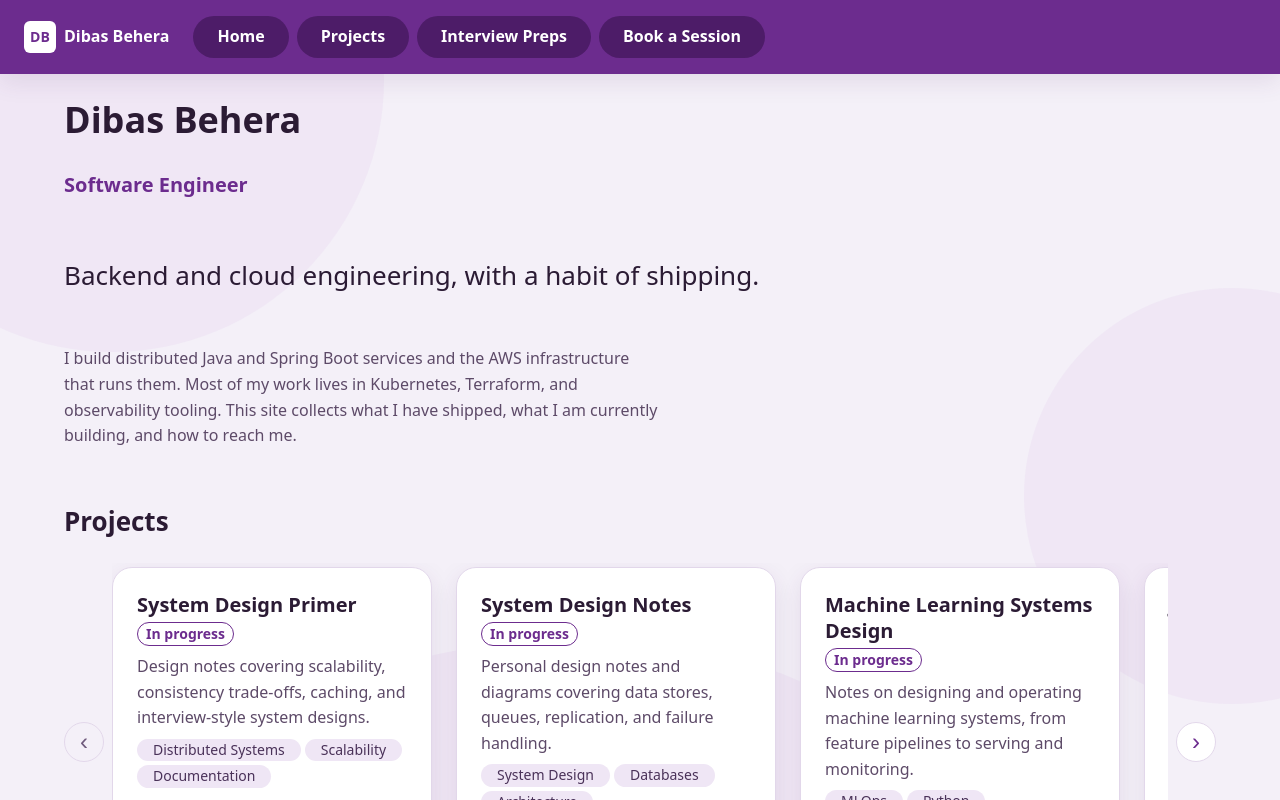
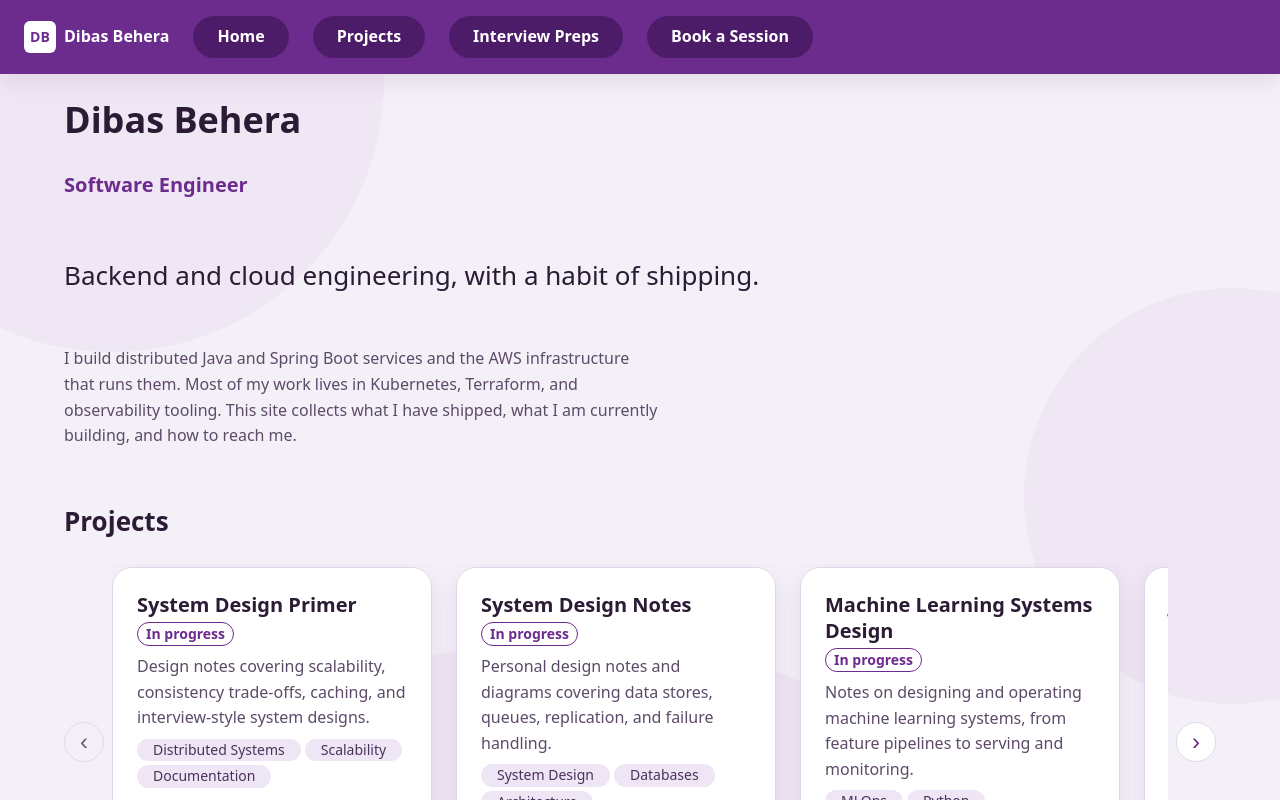
Before and after one commit to dibasbehera7/dibasbehera, a Next.js app: page / in a window 1280 px wide. Shown: the top 800 px of the page. Built offline with nearby package versions, Linux system fonts and the light colour scheme.

Commit message:
fix: space header navigation targets 24px apart
The nav pills sat 8px apart, below the WCAG 2.2 target-size spacing guidance,
which Lighthouse reported as a target-size failure on the home page. Widen the
nav list gap to 1.5rem.

```diff
--- a/app/components/TopBar.module.css
+++ b/app/components/TopBar.module.css
@@ -42,7 +42,9 @@
 .navList {
   display: flex;
   flex-wrap: wrap;
-  gap: var(--space-2);
+  /* 1.5rem = 24px: adjacent navigation targets need at least this much space
+     between them to satisfy the WCAG 2.2 target-size guidance. */
+  gap: var(--space-4);
   list-style: none;
   margin: 0;
   padding: 0;
```
Also changed, not shown: 1 other file (tests, documents, lock files or other folders).
